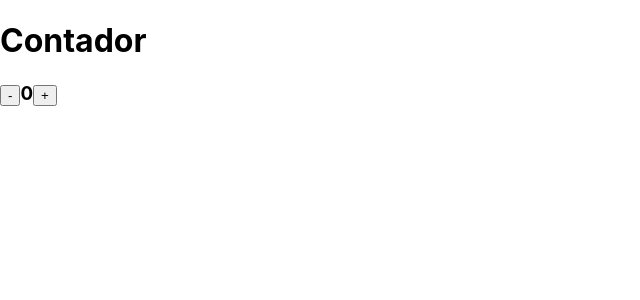
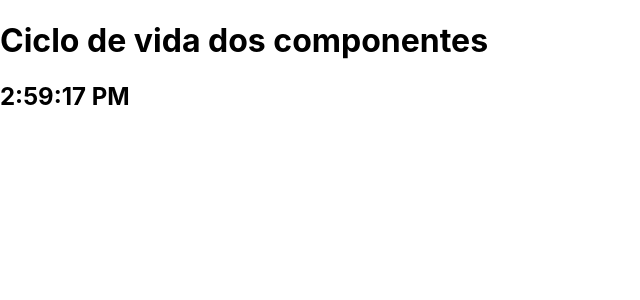
Before and after one commit to Alexandre-CES/desenvolve-React-Js, a React (Create React App) app in the folder meu-primeiro-app/: page / in a window 1280 px wide. Shown: the top 300 px of the page, without its empty margins (0-640 px from the left). Built offline with nearby package versions, Linux system fonts and the light colour scheme.

Commit message:
component life cycle

```diff
--- a/meu-primeiro-app/src/App.js
+++ b/meu-primeiro-app/src/App.js
@@ -4,41 +4,27 @@
   constructor(props){
     super(props);
     this.state = {
-      nome: 'Lucas',
-      contador: 0
+      hora: '00:00:00'
     };
 
-    this.aumentar = this.aumentar.bind(this);
-    this.diminuir = this.diminuir.bind(this);
+
   }
 
-  aumentar(){
-    let state = this.state;
-    state.contador += 1;
-    this.setState(state);
+  componentDidMount(){
+    setInterval(()=>{
+      this.setState({hora: new Date().toLocaleTimeString()})
+    }, 1000);
   }
 
-  diminuir(){
-    let state = this.state;
-
-    if(this.state.contador === 0){
-      alert('valor não pode ser menor que zero');
-      return
-    }else{
-      state.contador -= 1;
-      this.setState(state);
-    }
+  componentDidUpdate(){
+    console.log('Atualizou a hora');
   }
 
   render(){
     return(
       <div>
-        <h1>Contador</h1>
-        <h3>
-          <button onClick={this.diminuir}>-</button>
-          {this.state.contador}
-          <button onClick={this.aumentar}>+</button>
-        </h3>
+        <h1>Ciclo de vida dos componentes</h1>
+        <h2>{this.state.hora}</h2>
       </div>
     )
   }
```
